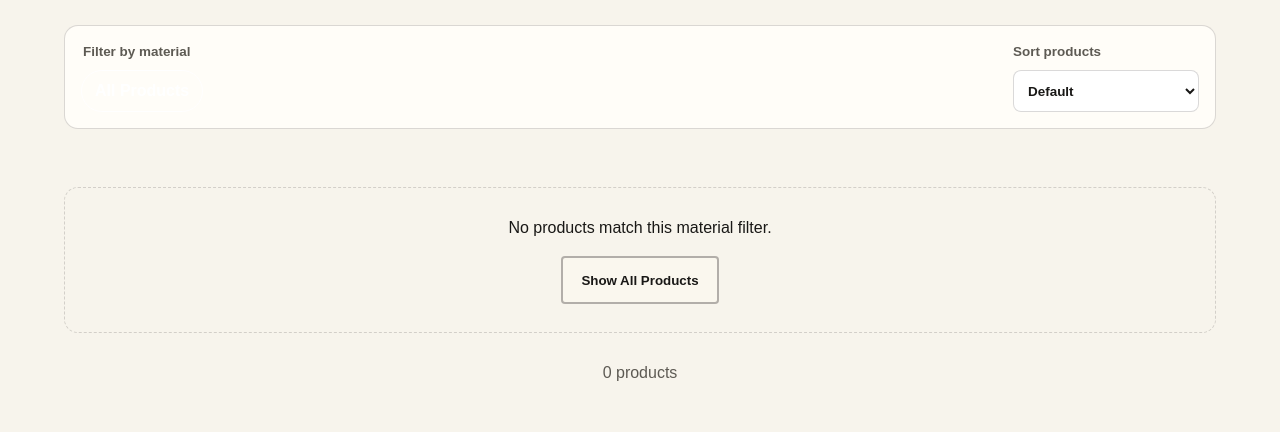
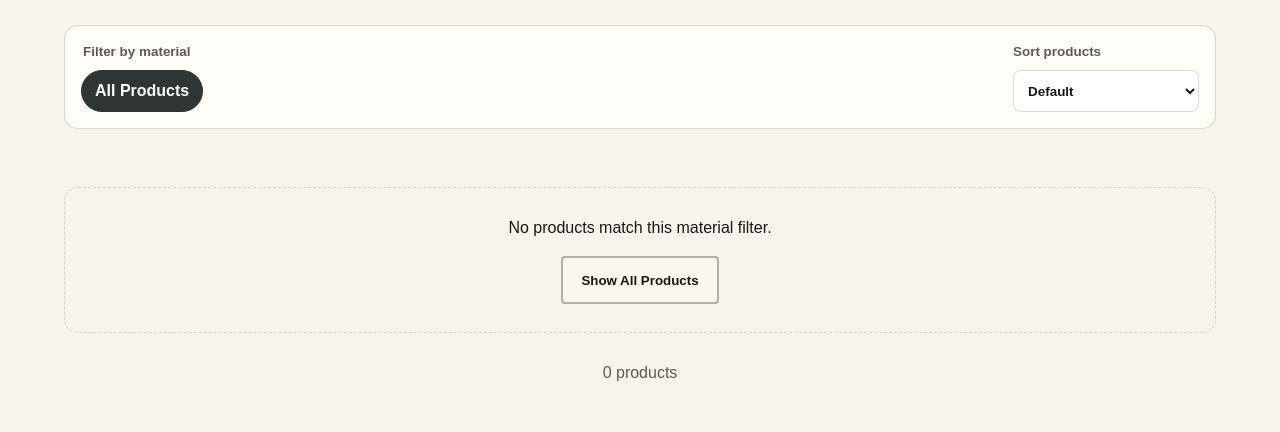
Before and after one commit to iannovinger-design/Valley-Oak-Customs-Website, a website: page shop.html in a window 1280 px wide. Shown: the part 368-800 px from the top of the page. Drawn offline with Linux system fonts and the light colour scheme.

Commit message:
Fix selected Shop filter contrast

```diff
--- a/styles.css
+++ b/styles.css
@@ -1664,7 +1664,9 @@ svg.footer-icon {
   font-weight: 700;
   cursor: pointer;
 }
-.shop-filter-button[aria-pressed="true"] { border-color: var(--pine); color: #fff; background: var(--pine); }
+.shop-filter-button:hover { border-color: var(--rust); background: var(--paper); }
+.shop-filter-button[aria-pressed="true"] { border-color: var(--steel); color: #fff; background: var(--steel); }
+.shop-filter-button[aria-pressed="true"]:hover { border-color: var(--ink); background: var(--ink); }
 .shop-sort-label { display: grid; flex: 0 0 auto; gap: 8px; }
 .shop-sort-label select { min-height: 42px; padding: 8px 36px 8px 10px; border: 1px solid var(--line); border-radius: 8px; color: var(--ink); background: #fff; font: inherit; }
 .shop-empty { margin: 28px 0; padding: 28px; border: 1px dashed var(--line); border-radius: 14px; text-align: center; }
```
Also changed, not shown: tests/phase13-shop.test.mjs (+8 -0 lines).
